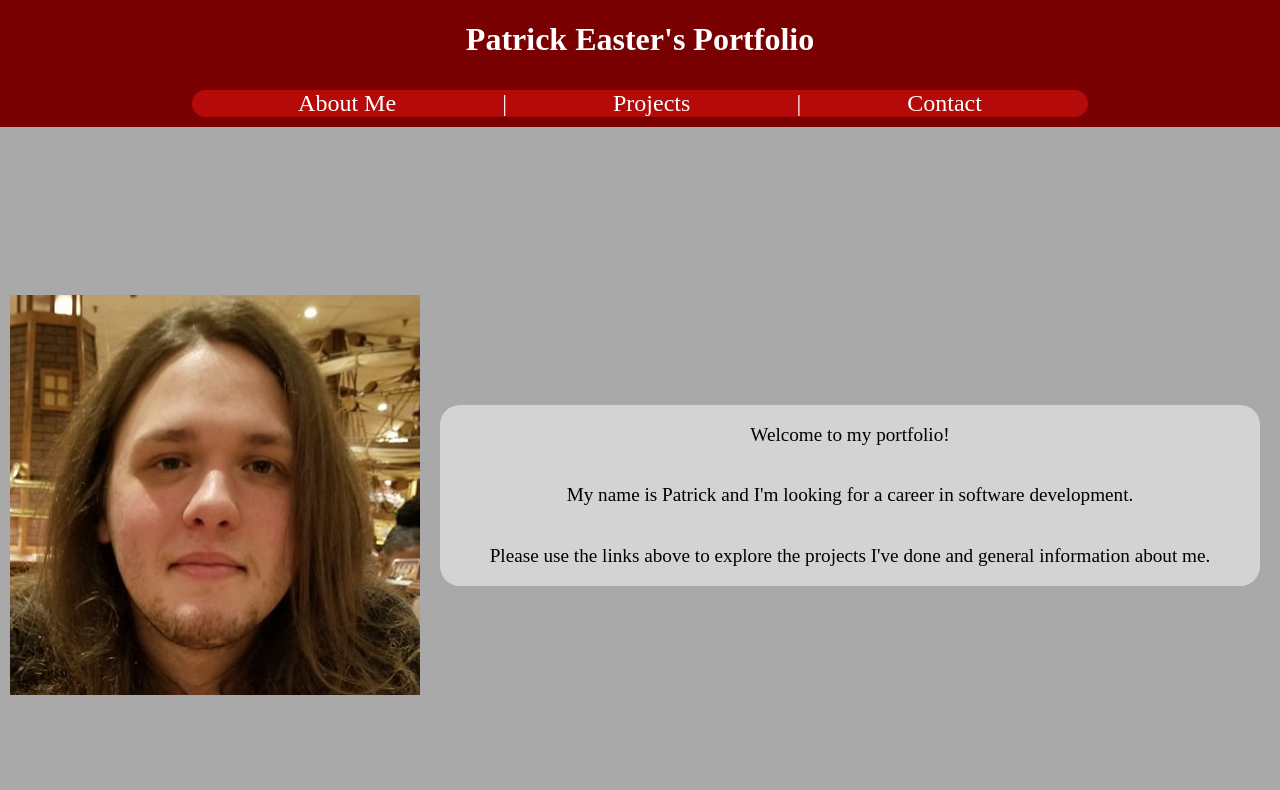
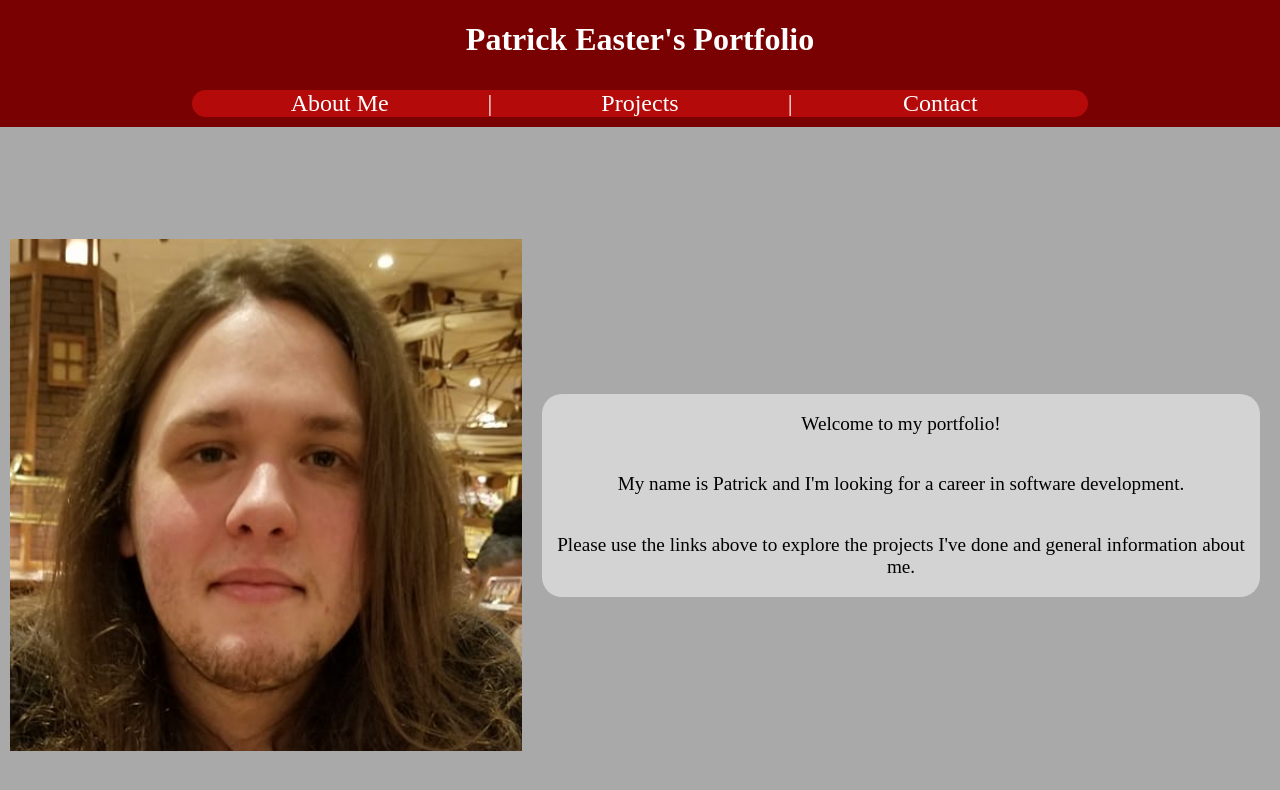
Before and after one commit to Epatri6/portfolio_redone, a React (Create React App) app: page / in a window 1280 px wide. Shown: the top 790 px of the page. Built offline with nearby package versions, Linux system fonts and the light colour scheme.

Commit message:
iOS sucks

```diff
--- a/src/Components/Header/Header.css
+++ b/src/Components/Header/Header.css
@@ -37,6 +37,10 @@
     margin: 10px;
 }
 
+nav a {
+    flex: 1;
+}
+
 .header a:hover {
     color: black;
 }
--- a/src/Routes/LandingPage/LandingPage.css
+++ b/src/Routes/LandingPage/LandingPage.css
@@ -8,7 +8,7 @@
 .landing {
     display: -webkit-box;
     display: -ms-flexbox;
-    flex: 6;
+    flex: 5;
     display: flex;
     -webkit-box-orient: vertical;
     -webkit-box-direction: normal;
@@ -25,18 +25,19 @@
 
 .landing img {
     flex: 1;
-    max-height: 200px;
+    max-width: 90%;
 }
 
 .landing .gray-box {
-    flex: 4;
+    flex: 1;
+    justify-content: center;
 }
 
 .landing p {
     padding: 0px 10px 0px 10px;
 }
 
-@media (min-width: 600px) {
+@media (min-width: 800px) {
     .landing {
         display: -webkit-box;
         display: -ms-flexbox;
@@ -54,6 +55,6 @@
     .landing img {
         padding-left: 10px;
         flex: 2;
-        max-height: 400px;
+        max-width: 40%;
     }
 }
```
